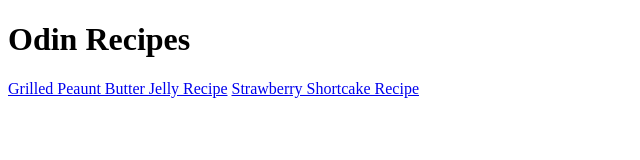
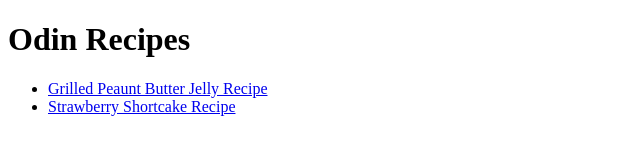
Before and after one commit to dmg5232/odin-recipes, a plain HTML site: page index.html in a window 1280 px wide. Shown: the whole page, without its empty margins (0-640 px from the left). Drawn offline with Linux system fonts and the light colour scheme.

Commit message:
Commit 3

```diff
--- a/index.html
+++ b/index.html
@@ -8,8 +8,10 @@
 </head>
 <body>
     <h1>Odin Recipes</h1>
-    <a href="recipes/pb_jelly.html">Grilled Peaunt Butter Jelly Recipe</a>
+    <ul>
+    <li><a href="recipes/pb_jelly.html">Grilled Peaunt Butter Jelly Recipe</a></li>
 
-    <a href="recipes/Strawberry_Shortcake.html">Strawberry Shortcake Recipe</a>
+    <li><a href="recipes/Strawberry_Shortcake.html">Strawberry Shortcake Recipe</a></li>
+    </ul>
 </body>
 </html>
```
